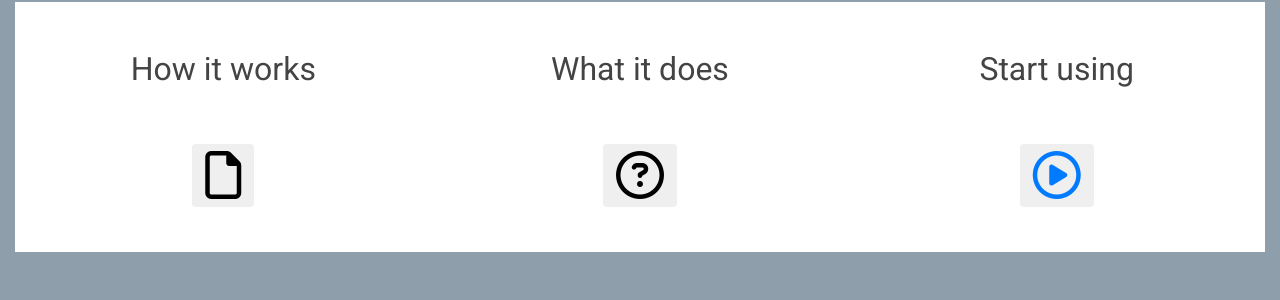
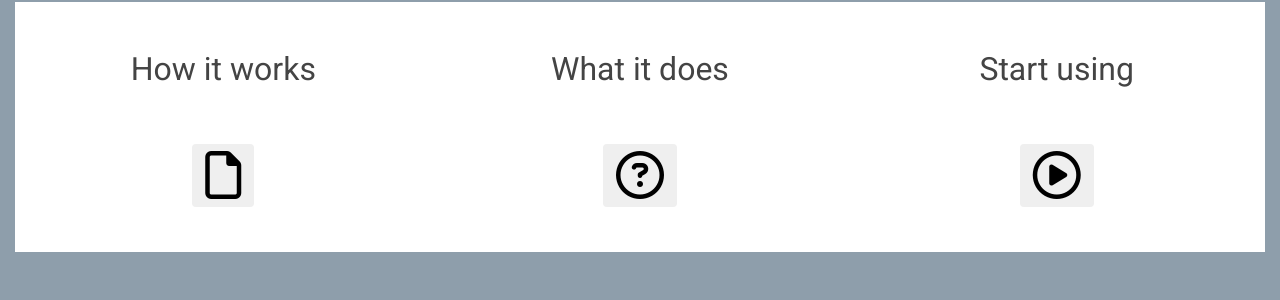
Before and after one commit to giannisgioule/RAND, a Django app: page / in a window 1280 px wide. Shown: the part 394-694 px from the top of the page. Run offline with Django 3.2, Linux system fonts and the light colour scheme; some libraries are stand-ins or nearby versions.

Commit message:
Changed color of home icons

```diff
--- a/apply_model/templates/apply_model/home.html
+++ b/apply_model/templates/apply_model/home.html
@@ -39,7 +39,7 @@
                     <br/>
                     <div class="middle_icons">
                         <button id="jumptoReg" type="button" class="btn btn-default action-button">
-                            <a href="{% url 'apply_model-regression' %}"><i class="far fa-play-circle fa-3x box-buttons"></i></a>
+                            <a href="{% url 'apply_model-regression' %}"><i class="far fa-play-circle fa-3x box-buttons" style="color: black;"></i></a>
                         </button>
                     </div>
                 </div>
```
